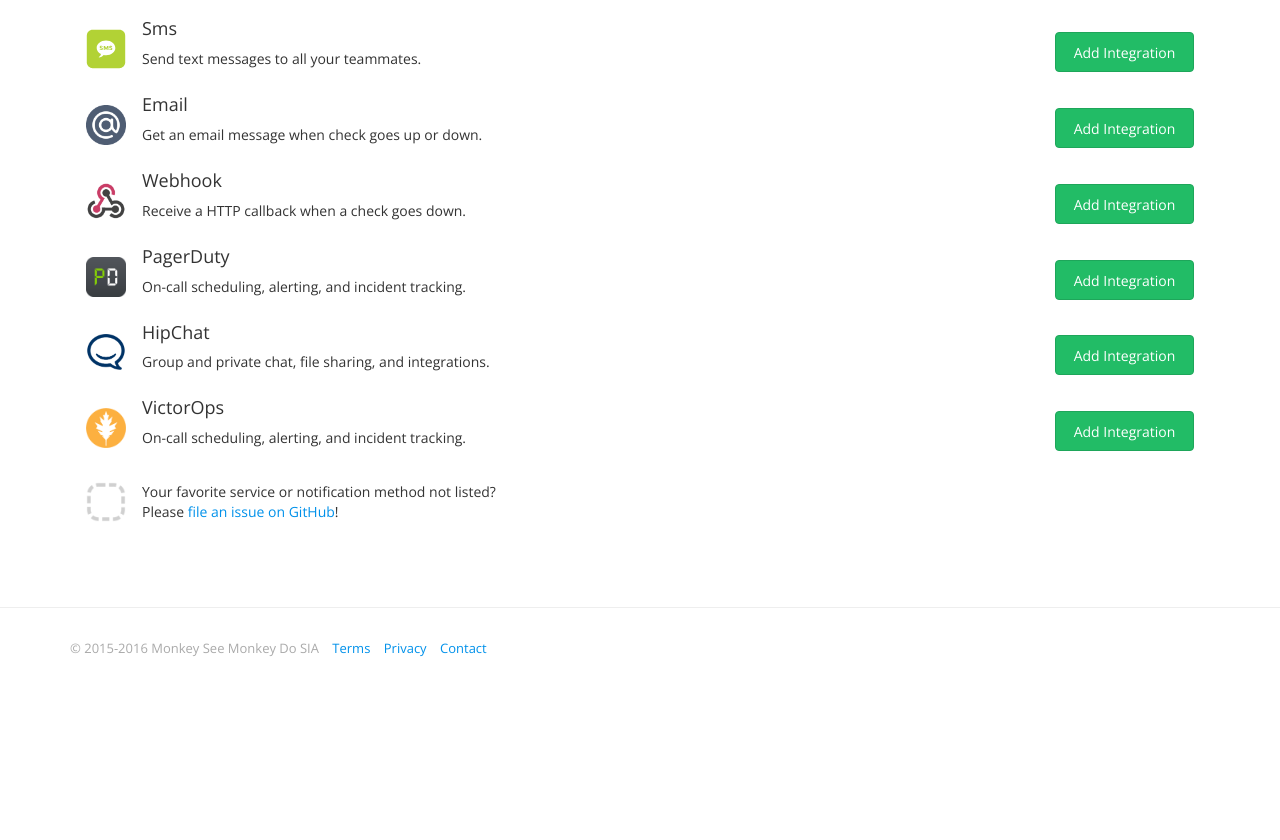
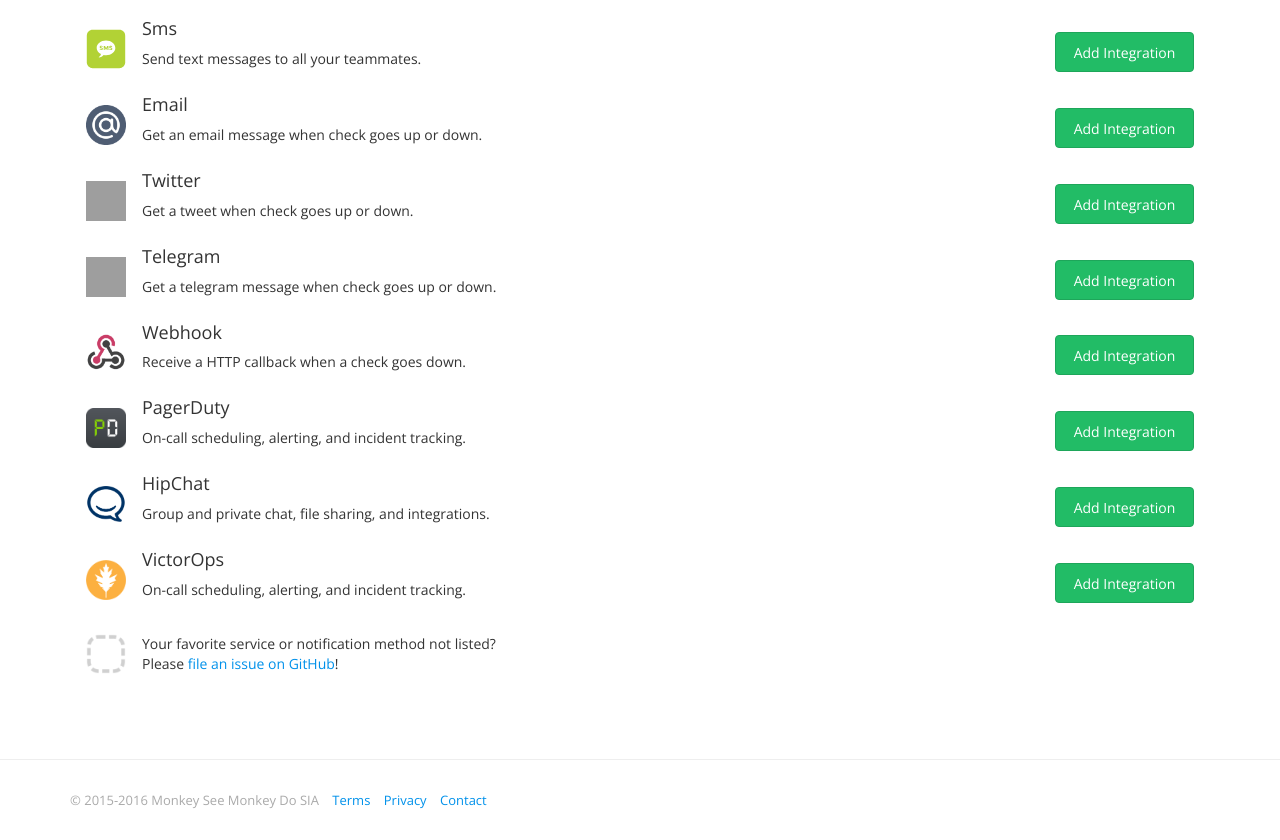
Before and after one commit to andela/healthchecks-a-team, a Django app: page /integrations/ in a window 1280 px wide. Shown: the part 324-1164 px from the top of the page. Before the commit the page ends 981 px from the top, so only its background shows below. Run offline with Django 3.2, Linux system fonts and the light colour scheme; the visitor is signed in with stand-in values (Sample User, id 1); data comes from the database, SQL or seed files in the repository; data that the repository does not hold is empty; parts of the project's set-up code (start-up, migrations or seed data) failed here and were passed over; some libraries are stand-ins or nearby versions; grey boxes are pictures that could not be loaded.

Commit message:
[Feature] Add twitter and telegram image icons

```diff
--- a/templates/front/channels.html
+++ b/templates/front/channels.html
@@ -154,6 +154,24 @@
             <a href="{% url 'hc-add-email' %}" class="btn btn-primary">Add Integration</a>
         </li>
         <li>
+            <img src="{% static 'img/integrations/tweet.png' %}"
+                class="icon" alt="Twitter icon" />
+
+            <h2>Twitter</h2>
+            <p>Get a tweet when check goes up or down.</p>
+
+            <a href="{% url 'hc-add-twitter' %}" class="btn btn-primary">Add Integration</a>
+        </li>
+        <li>
+            <img src="{% static 'img/integrations/Bokehlicia-Captiva-Web-telegram.png' %}"
+                class="icon" alt="Telegram icon" />
+
+            <h2>Telegram</h2>
+            <p>Get a telegram message when check goes up or down.</p>
+
+            <a href="{% url 'hc-add-telegram' %}" class="btn btn-primary">Add Integration</a>
+        </li>
+        <li>
             <img src="{% static 'img/integrations/webhook.png' %}"
                 class="icon" alt="Webhook icon" />
 
```
